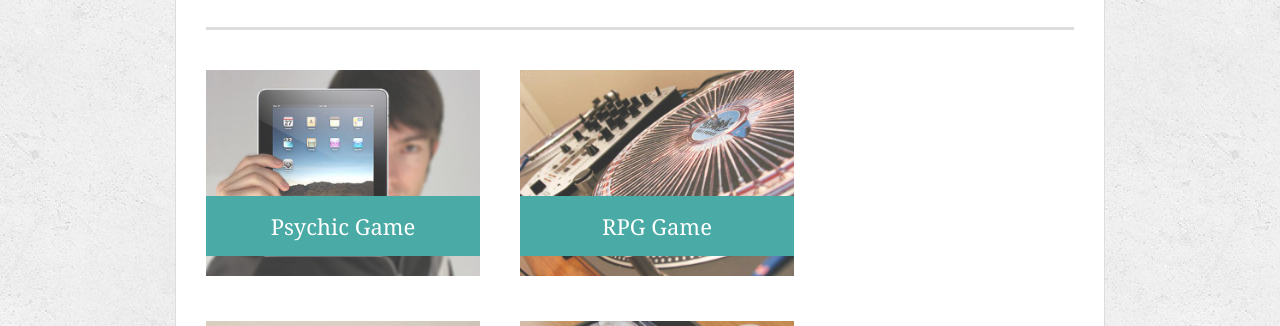
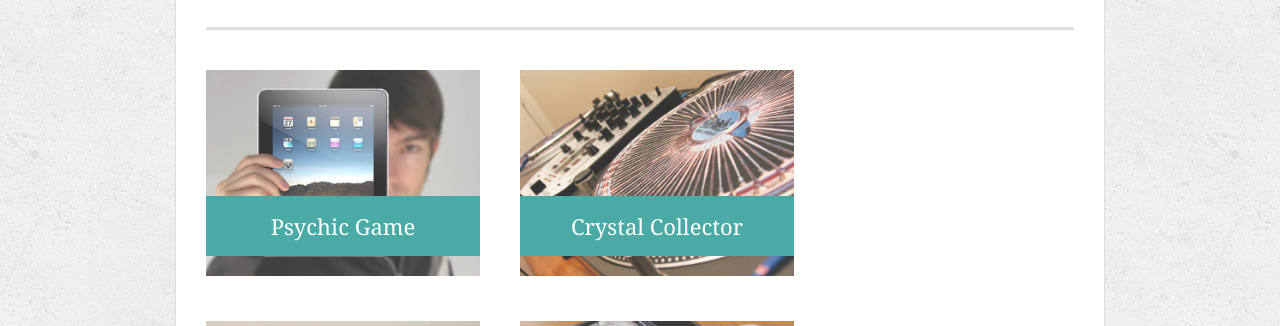
Before and after one commit to asanscha/Bootstrap-Portfolio, a plain HTML site: page portfolio.html in a window 1280 px wide. Shown: the part 203-529 px from the top of the page. Drawn offline with nearby package versions, Linux system fonts and the light colour scheme.

Commit message:
added Crystal Collector to portfolio

```diff
--- a/portfolio.html
+++ b/portfolio.html
@@ -41,11 +41,12 @@
         <a href="file:///C:/Users/asans/OneDrive/Desktop/CodingBootCamp/Homework_3/Psychic-Game/index.html"target="_blank"><h3>Psychic Game</h3></a>
       </div>
       <div class="work">
-        <img src="assets/images/technics-q-c-640-480-2.jpg" alt="RPG Game">
+          <a href="https://asanscha.github.io/unit-4-game/"target="_blank"><img src="assets/images/technics-q-c-640-480-2.jpg" alt="Crystal Collector"></a>
 
-        <h3>RPG Game</h3>
+        <h3>Crystal Collector</h3>
       </div>
       <div class="work">
+
         <img src="assets/images/technics-q-c-640-480-5.jpg" alt="Trivia Game">
 
         <h3>Trivia Game</h3>
```
